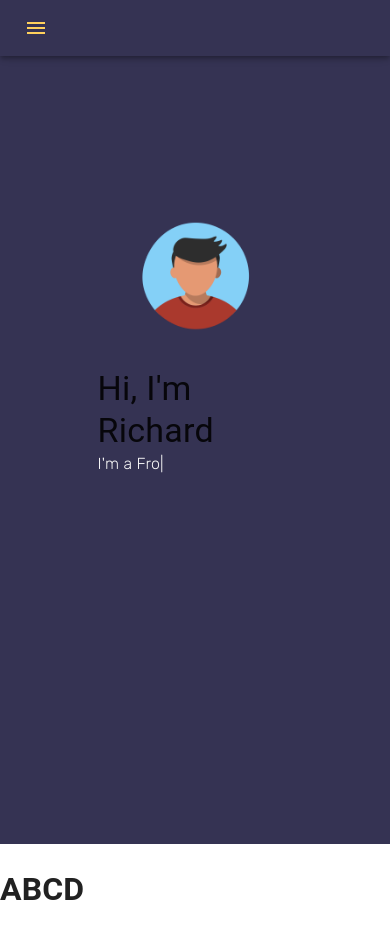
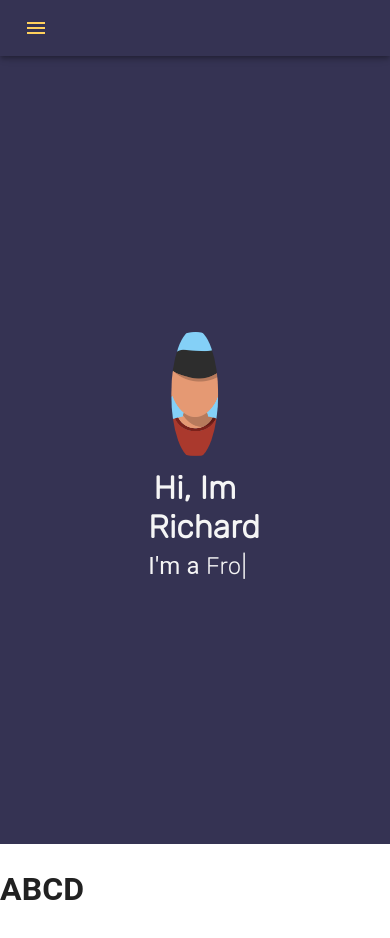
Before and after one commit to RichardJeanBaptiste/Portfolio, a React (Create React App) app: page / in a window 390 px wide. Shown: the top 938 px of the page. Built offline with nearby package versions, Linux system fonts and the light colour scheme.

Commit message:
centered avatar in page / *still need to make it responsive for mobile

```diff
--- a/src/App.js
+++ b/src/App.js
@@ -6,7 +6,7 @@ import Avatar from '@mui/material/Avatar';
 import maleboy from './assets/male_boy.png';
 import Typed from 'react-typed';
 import PersistentDrawerLeft from './components/PersistantDrawer';
-import { Typography } from '@mui/material';
+import { autocompleteClasses, Typography } from '@mui/material';
 // import Drawer from '@mui/material/Drawer';
 // import AppBar from '@mui/material/AppBar';
 // import Toolbar from '@mui/material/Toolbar';
@@ -52,14 +52,13 @@ function App() {
       left: '50%',
       top: '50%',
       transform: 'translate(-50%, -50%)',
+      height: '22vh',
+      width: '24vw',
     },
     avatarStyle: {
-      position: 'absolute',
-      left: '50%',
-      top: '-85%',
-      transform: 'translate(-50%, -50%)',
-      width: 112,
-      height: 112,
+      margin: 'auto',
+      width: '50%',
+      height: '70%',
     },
     typedStyle: {
       //marginLeft: '-22px',
@@ -73,6 +72,20 @@ function App() {
     }
   }
 
+  /**
+   * <Typography variant='h4' component='h4' sx={{ color: 'whitesmoke', fontSize: '16px', fontFamily: 'Rubik'}}>Hi, I'm Richard</Typography>
+              <Typography sx={{ color: 'whitesmoke', fontSize: '16px', fontFamily: 'Rubik'}}>
+                  I'm a <Typed
+                          style={Styles.typedStyle}
+                          strings={['Software Developer','Front-End Delevoper', 'Backend Developer']}
+                          typeSpeed={40}
+                          backSpeed={50}
+                          loop
+                        />
+              </Typography>
+   *
+   *
+   */
 
   return (
 
@@ -84,11 +97,10 @@ function App() {
         {/** Avatar */}
         <Box sx={Styles.titleStyle}>
           <Avatar alt="Richard Jean-Baptiste" src={maleboy} sx={Styles.avatarStyle}/>
-          <Box sx={{ display: 'flex', flexDirection: 'column'}}>
-              <Typography variant='h4' component='h4'>Hi, I'm Richard</Typography>
-              <Typography sx={{ color: 'whitesmoke', fontSize: '16px', fontFamily: 'Rubik'}}>
+          <Typography variant='h4' component='h4' textAlign='center' sx={{ color: 'whitesmoke', fontSize: '32px', fontFamily: 'Rubik', fontWeight: 'bold', marginTop: '10px'}}>Hi, Im Richard</Typography>
+          <Typography varaiant='h4' component='h4' textAlign='center' sx={{ color: 'whitesmoke',  fontSize: '24px', whiteSpace: 'nowrap'}}>
               I'm a <Typed
-                          style={Styles.typedStyle}
+                      style={{ marginTop: '10px', color: 'whitesmoke', fontSize: '24px', fontFamily: 'Rubik'}}
                       strings={['Software Developer','Front-End Delevoper', 'Backend Developer']}
                       typeSpeed={40}
                       backSpeed={50}
@@ -98,11 +110,11 @@ function App() {
 
         </Box>
       </Box>
-      </Box>
 
       {/** About Me */}
       <Box sx={Styles.aboutmeContainer}>
         <h1>ABCD</h1>
+
       </Box>
     </Box>
   )
```
Lines whose indentation alone changed are shown as unchanged.
